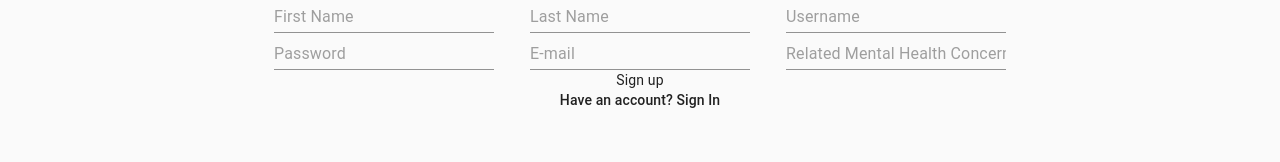
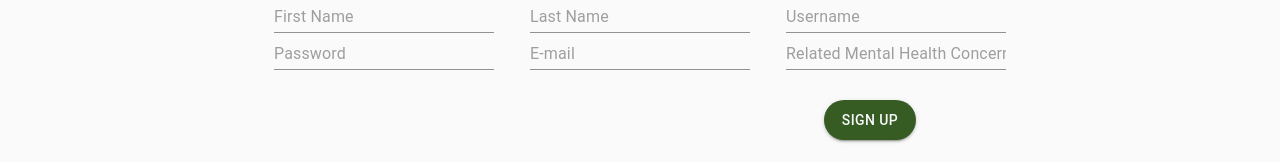
Before and after one commit to NilaSingh/Typescript-Mentality-Frontend, a React (Create React App) app in the folder demo-app/: page /register in a window 1280 px wide. Shown: the part 757-919 px from the top of the page. Before the commit the page ends 869 px from the top, so only its background shows below. Built offline with nearby package versions, Linux system fonts and the light colour scheme.

Commit message:
material UI working again

```diff
--- a/demo-app/src/components/Register.js
+++ b/demo-app/src/components/Register.js
@@ -3,7 +3,7 @@ import React from "react";
 // import axios from 'axios';
 // import "bootstrap/dist/css/bootstrap.min.css";
 // import { register } from "../services/auth";
-import { BrowserRouter as Link} from "react-router-dom";
+import { BrowserRouter as Router, Link} from "react-router-dom";
 import { useState, useEffect } from "react";
 import { useFormFields } from "../lib/customHooks";
 import {
@@ -232,12 +232,12 @@ export default function Register({ setLoggedIn, loggedIn }) {
                   />
                 </Grid>
               </Grid>
+
               <Button
                 className={classes.signUp}
                 type="submit"
                 variant="contained"
-                component={Link} to='/sign-in'
-                onClick={handleClick}
+                component={Link} to = "/sign-in"
               >
                 Sign up
               </Button>
@@ -246,7 +246,7 @@ export default function Register({ setLoggedIn, loggedIn }) {
               alignItems="center"
               alignContent="center"
               variant="subtitle2">
-                <Link href="/sign-in">Have an account? Sign In</Link>
+                <a href="/sign-in">Have an account? Sign In</a>
               </Typography>
             </form>
           </Paper>
```
